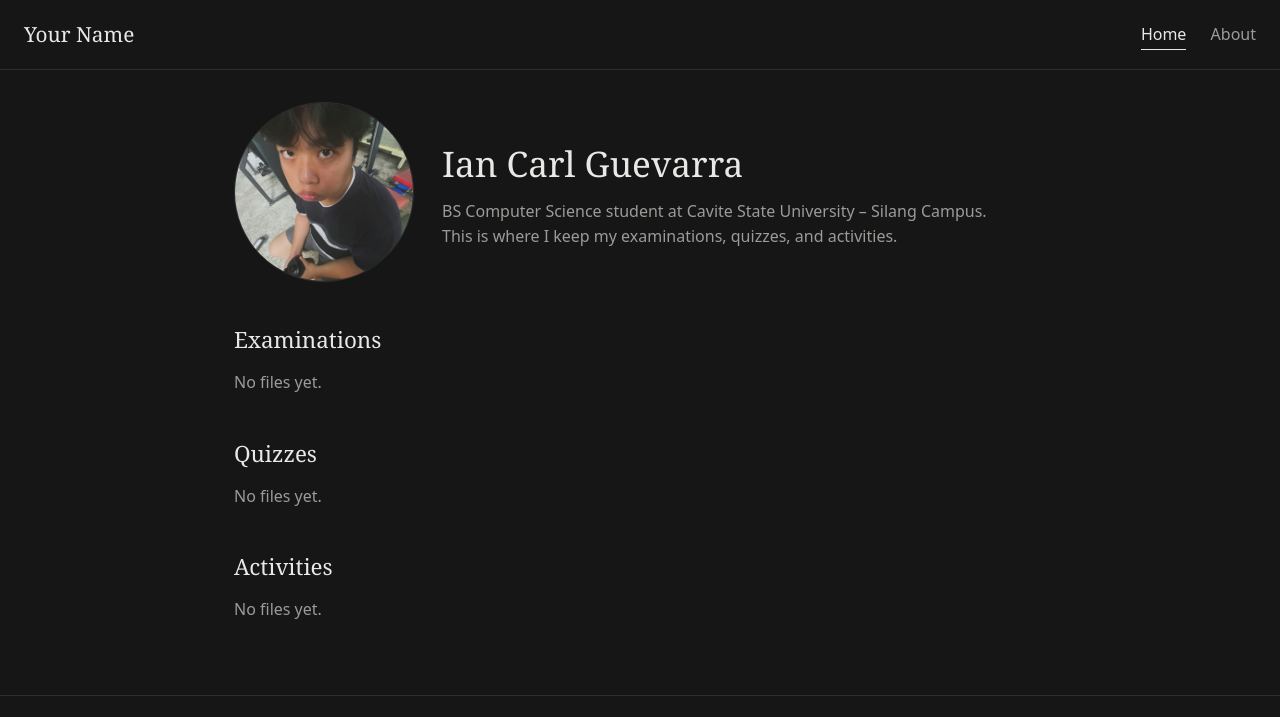
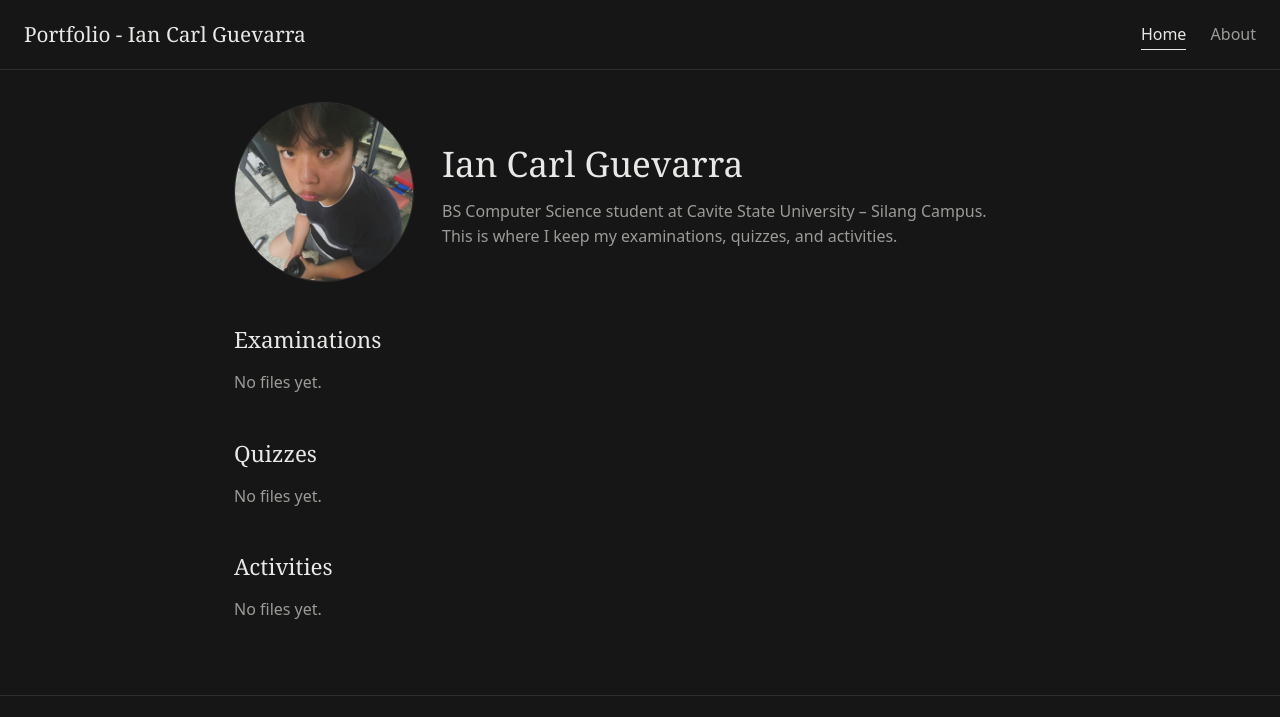
Before and after one commit to Ianlamawistg/IanlamawistgPortfolio, a plain HTML site: page index.html in a window 1280 px wide. Shown: the top 717 px of the page. Drawn offline with Linux system fonts and the light colour scheme; no server answers.

Commit message:
Update brand link text in index.html

```diff
--- a/index.html
+++ b/index.html
@@ -9,7 +9,7 @@
 <body>
 
   <header class="site-header">
-    <a class="brand" href="index.html">Your Name</a>
+    <a class="brand" href="index.html">Portfolio - Ian Carl Guevarra</a>
     <nav>
       <a href="index.html" class="active">Home</a>
       <a href="about.html">About</a>
```
